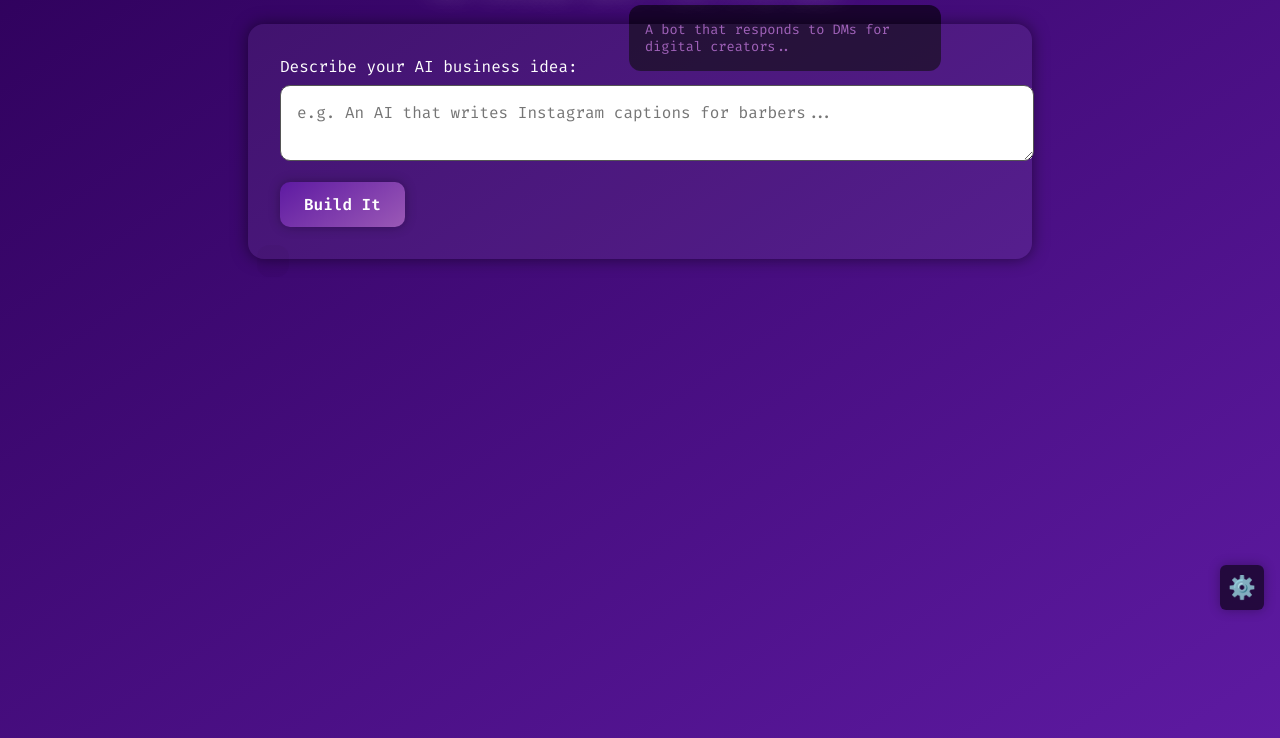
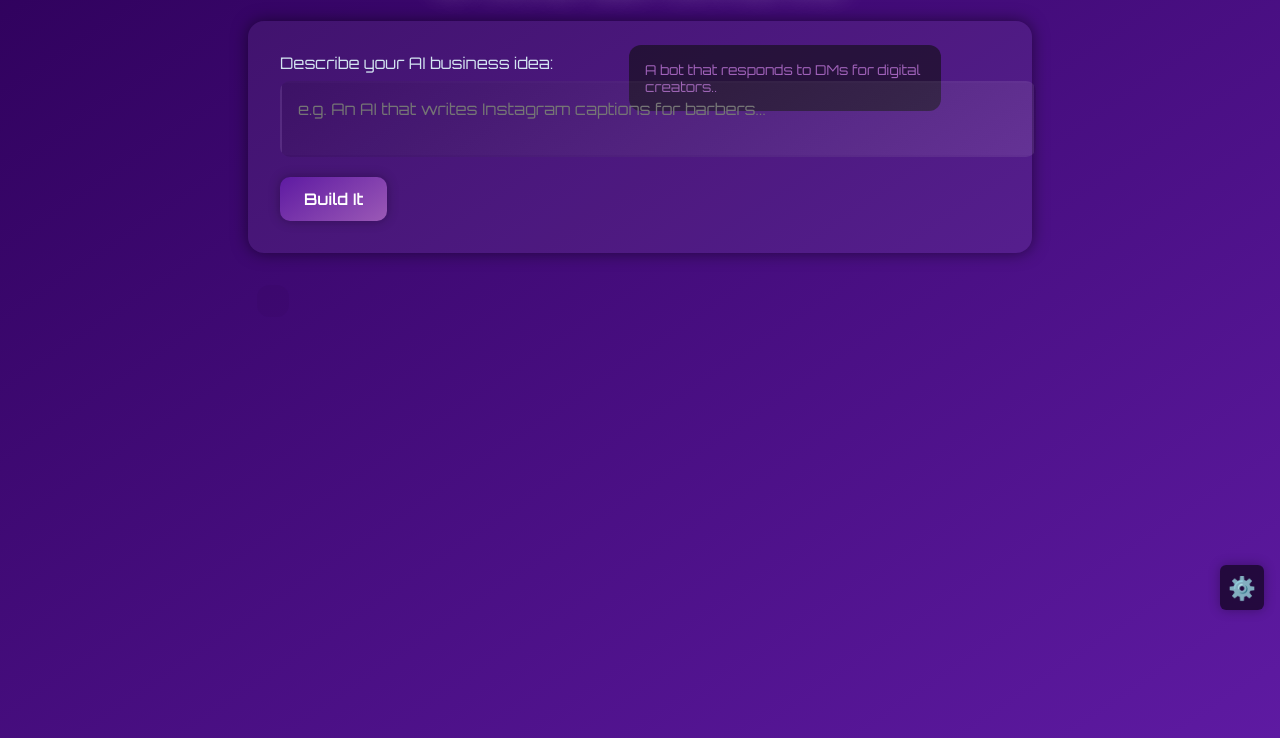
Before and after one commit to Nyxer/foundrly-frontend, a plain HTML site: page index.html in a window 1280 px wide. Shown: the part 126-864 px from the top of the page. Drawn offline with Linux system fonts and the light colour scheme.

Commit message:
Update index.html

```diff
--- a/index.html
+++ b/index.html
@@ -4,7 +4,7 @@
   <meta charset="UTF-8" />
   <meta name="viewport" content="width=device-width, initial-scale=1.0" />
   <title>Foundrly — Build Your AI Startup</title>
-  <link href="https://fonts.googleapis.com/css2?family=Fira+Code:wght@400;600&display=swap" rel="stylesheet">
+  <link href="https://fonts.googleapis.com/css2?family=Orbitron:wght@400;600&display=swap" rel="stylesheet">
   <style>
     :root {
       --bg-purple: linear-gradient(to bottom right, #2d0059, #5e1aa2);
@@ -15,11 +15,15 @@
       --accent-gold: #f1c40f;
       --metallic-purple: linear-gradient(145deg, #5e1aa2, #9b59b6);
       --metallic-gold: linear-gradient(145deg, #f1c40f, #d4af37);
+      --ice-metallic-white: #d3e4f1;
+      --metallic-black: #222222;
     }
-    body.theme-purple { background: var(--bg-purple); color: var(--text-light); }
-    body.theme-gold   { background: var(--bg-gold);  color: var(--text-dark); }
+
+    body.theme-purple { background: var(--bg-purple); color: var(--ice-metallic-white); }
+    body.theme-gold   { background: var(--bg-gold);  color: var(--metallic-black); }
+
     body {
-      font-family: 'Fira Code', monospace;
+      font-family: 'Orbitron', sans-serif;
       margin: 0;
       padding: 2rem;
       display: flex;
@@ -36,6 +40,7 @@
       width: 100vw; height: 100vh;
       pointer-events: none; z-index: 0;
     }
+
     .typewriter-chat {
       position: absolute;
       background: rgba(0,0,0,0.6);
@@ -63,11 +68,14 @@
       animation: fadeIn 1s ease;
       z-index: 2;
     }
+
     @keyframes fadeIn { from {opacity:0; transform:translateY(10px)} to {opacity:1; transform:translateY(0)} }
+
     body.theme-purple .title {
       background: linear-gradient(to right, #a770ef, #cf8bf3, #fdb99b);
       -webkit-background-clip: text; -webkit-text-fill-color: transparent;
     }
+
     body.theme-gold .title {
       background: linear-gradient(to right, #d4af37, #eacb84);
       -webkit-background-clip: text; -webkit-text-fill-color: transparent;
@@ -75,53 +83,59 @@
 
     .slogan {
       font-size: 1.1rem; font-weight: 500;
-      margin-bottom: 1.5rem; text-align: center; z-index:2;
+      margin-bottom: 1.5rem; text-align: center; z-index: 2;
       animation: fadeInSlideUp 1.2s ease-in-out, glowPulse 1.5s ease-in-out infinite alternate;
     }
+
     @keyframes fadeInSlideUp {
-      0% { opacity:0; transform:translateY(20px) }
-      100% { opacity:1; transform:translateY(0) }
+      0% { opacity: 0; transform: translateY(20px); }
+      100% { opacity: 1; transform: translateY(0); }
     }
+
     @keyframes glowPulse {
-      0%   { text-shadow: 0 0 10px rgba(255,255,255,0.7) }
-      100% { text-shadow: 0 0 30px rgba(255,255,255,1) }
+      0% { text-shadow: 0 0 10px rgba(255, 255, 255, 0.7); }
+      100% { text-shadow: 0 0 30px rgba(255, 255, 255, 1); }
     }
 
     .container {
       width: 100%; max-width: 720px;
-      background: rgba( 255,255,255,0.06 );
+      background: rgba(255,255,255,0.06);
       border-radius: 16px;
       padding: 2rem;
-      box-shadow: 0 0 16px rgba(0,0,0,0.5);
+      box-shadow: 0 0 16px rgba(0, 0, 0, 0.5);
       z-index: 1;
       margin-bottom: 4rem;
     }
 
-    /* Central hub: textarea or clarify inputs */
     #promptText {
       font-size: 1rem; margin-bottom: 0.5rem;
     }
+
     #ideaInput, .clarify-container input {
       width: 100%;
       padding: 1rem;
       font-size: 1rem;
       border-radius: 10px;
-      border: 1px solid #555;
-      background-image: var(--metallic-purple);
+      border: 2px solid transparent;
+      background: var(--metallic-purple);
+      background-image: linear-gradient(145deg, rgba(0,0,0,0.1), rgba(255,255,255,0.1));
       background-size: cover;
-      background-blend-mode: overlay;
-      color: #f1c40f;
+      color: var(--ice-metallic-white);
       margin-bottom: 1rem;
-      font-family: 'Fira Code', monospace;
+      font-family: 'Orbitron', sans-serif;
+      resize: none;
+      transition: color 0.3s ease, border-color 0.3s ease;
     }
+
     body.theme-gold #ideaInput,
     body.theme-gold .clarify-container input {
-      background-image: var(--metallic-gold);
-      color: #9b59b6;
+      background: var(--metallic-gold);
+      color: var(--metallic-black);
+      border-color: transparent;
     }
 
     button {
-      font-family: 'Fira Code', monospace;
+      font-family: 'Orbitron', sans-serif;
       padding: 0.75rem 1.5rem;
       font-size: 1rem;
       font-weight: bold;
@@ -133,10 +147,12 @@
       box-shadow: 0 0 12px rgba(0,0,0,0.3);
       transition: transform 0.2s ease;
     }
+
     body.theme-gold button {
       background-image: var(--metallic-gold);
-      color: #1a1a1a;
+      color: var(--metallic-black);
     }
+
     button:hover { transform: scale(1.05); }
 
     #loader {
@@ -146,38 +162,55 @@
       font-size: 1.1rem;
     }
 
-    /* Response output panels: translucent theme */
     #responseArea pre {
-      background: rgba(155,89,182,0.2);
-      color: var(--text-light);
+      background: rgba(155, 89, 182, 0.2);
+      color: var(--ice-metallic-white);
       padding: 1rem;
       border-radius: 8px;
       white-space: pre-wrap;
     }
+
     body.theme-gold #responseArea pre {
-      background: rgba(241,196,15,0.2);
-      color: var(--text-dark);
+      background: rgba(241, 196, 15, 0.2);
+      color: var(--metallic-black);
     }
 
-    /* Settings */
     #settingsBtn {
-      position: fixed; bottom: 64px; right: 16px;
-      background: rgba(0,0,0,0.6); color: #fff;
-      padding: 0.5rem; font-size:1.4rem;
-      border-radius: 6px; cursor: pointer; z-index:2;
+      position: fixed;
+      bottom: 64px;
+      right: 16px;
+      background: rgba(0, 0, 0, 0.6);
+      color: #fff;
+      padding: 0.5rem;
+      font-size: 1.4rem;
+      border-radius: 6px;
+      cursor: pointer;
+      z-index: 2;
     }
+
     #settingsPanel {
       display: none;
-      position: fixed; bottom: 110px; right: 16px;
-      background: rgba(0,0,0,0.7); color: #fff;
-      padding: 1rem; border-radius:10px;
-      box-shadow:0 0 10px rgba(0,0,0,0.5);
-      font-size:0.9rem; z-index:2;
+      position: fixed;
+      bottom: 110px;
+      right: 16px;
+      background: rgba(0, 0, 0, 0.7);
+      color: #fff;
+      padding: 1rem;
+      border-radius: 10px;
+      box-shadow: 0 0 10px rgba(0, 0, 0, 0.5);
+      font-size: 0.9rem;
+      z-index: 2;
     }
+
     #settingsPanel label {
-      display:block; margin-bottom:0.75rem;
+      display: block;
+      margin-bottom: 0.75rem;
     }
-    #settingsPanel input { margin-right:0.5rem; }
+
+    #settingsPanel input {
+      margin-right: 0.5rem;
+    }
+
   </style>
 </head>
 <body class="theme-purple">
@@ -223,16 +256,16 @@
     function spawnChatBubble(text) {
       const bubble = document.createElement("div");
       bubble.className = "typewriter-chat";
-      bubble.style.left = `${Math.random()*70+5}%`;
-      bubble.style.top  = `${Math.random()*90}%`;
+      bubble.style.left = `${Math.random() * 70 + 5}%`;
+      bubble.style.top = `${Math.random() * 90 + 5}%`;
       document.getElementById("typewriterWrapper").appendChild(bubble);
-      let i=0;
+      let i = 0;
       const interval = setInterval(() => {
-        if (i<text.length) bubble.textContent+=text[i++];
-        else { clearInterval(interval); bubble.textContent+="."; setTimeout(()=>bubble.remove(),1000); }
-      }, typingSpeed==='fast'?30:45);
+        if (i < text.length) bubble.textContent += text[i++];
+        else { clearInterval(interval); bubble.textContent += "."; setTimeout(() => bubble.remove(), 1000); }
+      }, typingSpeed === 'fast' ? 30 : 45);
     }
-    setInterval(() => spawnChatBubble(phrases[Math.floor(Math.random()*phrases.length)]), 2500);
+    setInterval(() => spawnChatBubble(phrases[Math.floor(Math.random() * phrases.length)]), 2500);
 
     async function submitIdea() {
       originalIdea = document.getElementById("ideaInput").value.trim();
@@ -244,28 +277,29 @@
       document.getElementById("actionBtn").style.display = 'none';
 
       const res = await fetch("https://foundrly-backend-1.onrender.com/api/refine-idea", {
-        method:"POST", headers:{"Content-Type":"application/json"},
+        method: "POST", headers: { "Content-Type": "application/json" },
         body: JSON.stringify({ idea: originalIdea })
       });
       const data = await res.json();
       document.getElementById("loader").style.display = 'none';
 
-      if (data.status==="clarify") {
+      if (data.status === "clarify") {
         refineQuestions = data.questions;
         const sec = document.getElementById("clarifySection");
         sec.innerHTML = '<h3>Let’s clarify a few things:</h3>';
-        refineQuestions.forEach((q,i)=>{
+        refineQuestions.forEach((q, i) => {
           const inp = document.createElement("input");
-          inp.placeholder = q; inp.id = `ans_${i}`;
+          inp.placeholder = q;
+          inp.id = `ans_${i}`;
           sec.appendChild(inp);
         });
         const btn = document.createElement("button");
-        btn.textContent="Submit Answers";
+        btn.textContent = "Submit Answers";
         btn.onclick = submitAnswers;
         sec.appendChild(btn);
         sec.style.display = 'block';
       }
-      else if (data.status==="ready") {
+      else if (data.status === "ready") {
         generateCode(originalIdea);
       } else {
         document.getElementById("responseArea").textContent = "Unexpected response.";
@@ -273,7 +307,7 @@
     }
 
     async function submitAnswers() {
-      const answers = refineQuestions.map((_,i)=>document.getElementById(`ans_${i}`).value.trim());
+      const answers = refineQuestions.map((_, i) => document.getElementById(`ans_${i}`).value.trim());
       const refined = originalIdea + ". " + answers.join(" ");
       document.getElementById("clarifySection").style.display = 'none';
       generateCode(refined);
@@ -282,10 +316,10 @@
     async function generateCode(idea) {
       document.getElementById("loader").style.display = 'block';
       const res = await fetch("https://foundrly-backend-1.onrender.com/api/generate-code", {
-        method:"POST", headers:{"Content-Type":"application/json"},
+        method: "POST", headers: { "Content-Type": "application/json" },
         body: JSON.stringify({
           idea, target_user: "creators",
-          platform: "web app", features:["text generation","download"]
+          platform: "web app", features: ["text generation", "download"]
         })
       });
       const data = await res.json();
@@ -294,7 +328,6 @@
         <h3>Tool Summary:</h3><pre>${data.spec}</pre>
         <h3>Generated Code:</h3><pre>${data.code}</pre>
         <h3>Setup Instructions:</h3><pre>${data.instructions}</pre>`;
-      // bring back hub
       document.getElementById("actionBtn").style.display = 'block';
       document.getElementById("promptText").textContent = "Describe your AI business idea:";
       document.getElementById("ideaInput").style.display = 'block';
@@ -302,33 +335,38 @@
 
     function toggleSettings() {
       const p = document.getElementById("settingsPanel");
-      p.style.display = p.style.display==='block'? 'none':'block';
+      p.style.display = p.style.display === 'block' ? 'none' : 'block';
     }
+
     function toggleTheme() {
       document.body.classList.toggle("theme-purple");
       document.body.classList.toggle("theme-gold");
-      localStorage.setItem("theme", document.body.classList.contains("theme-purple")?"purple":"gold");
+      localStorage.setItem("theme", document.body.classList.contains("theme-purple") ? "purple" : "gold");
     }
+
     function toggleBackgroundAnimation() {
       const w = document.getElementById("typewriterWrapper");
-      w.style.display = w.style.display==='none'? 'block':'none';
+      w.style.display = w.style.display === 'none' ? 'block' : 'none';
       localStorage.setItem("bgAnim", w.style.display);
     }
+
     function toggleTypingSpeed() {
-      typingSpeed = typingSpeed==='normal'? 'fast':'normal';
+      typingSpeed = typingSpeed === 'normal' ? 'fast' : 'normal';
       localStorage.setItem("typingSpeed", typingSpeed);
     }
+
     function toggleGlow() {
       document.querySelector(".slogan").classList.toggle("no-glow");
-      localStorage.setItem("glow", document.querySelector(".slogan").classList.contains("no-glow")?"off":"on");
+      localStorage.setItem("glow", document.querySelector(".slogan").classList.contains("no-glow") ? "off" : "on");
     }
 
     window.onload = () => {
-      if(localStorage.getItem("theme")==="gold") toggleTheme();
-      if(localStorage.getItem("bgAnim")==="none") toggleBackgroundAnimation();
-      if(localStorage.getItem("typingSpeed")==="fast") toggleTypingSpeed();
-      if(localStorage.getItem("glow")==="off") toggleGlow();
+      if (localStorage.getItem("theme") === "gold") toggleTheme();
+      if (localStorage.getItem("bgAnim") === "none") toggleBackgroundAnimation();
+      if (localStorage.getItem("typingSpeed") === "fast") toggleTypingSpeed();
+      if (localStorage.getItem("glow") === "off") toggleGlow();
     };
   </script>
+
 </body>
 </html>
```
